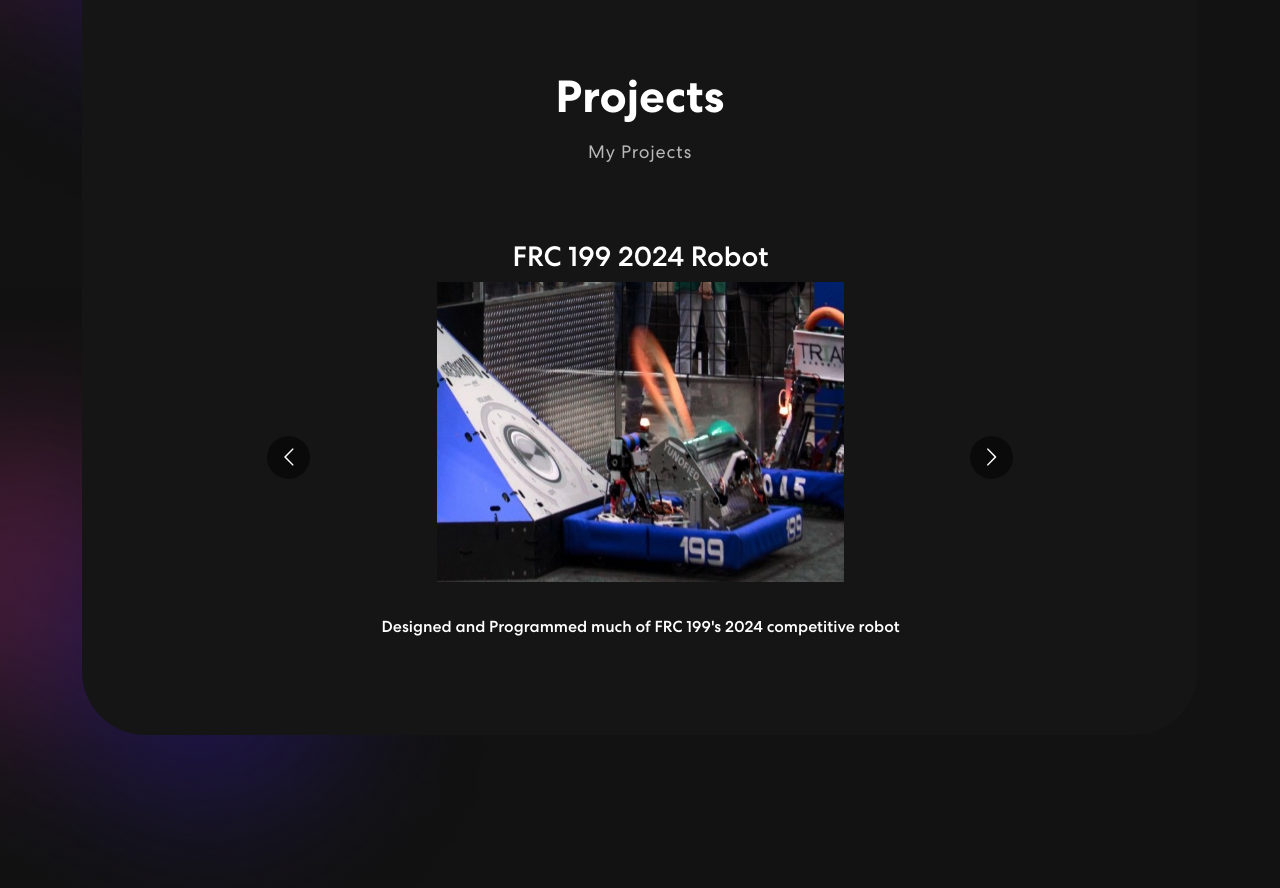
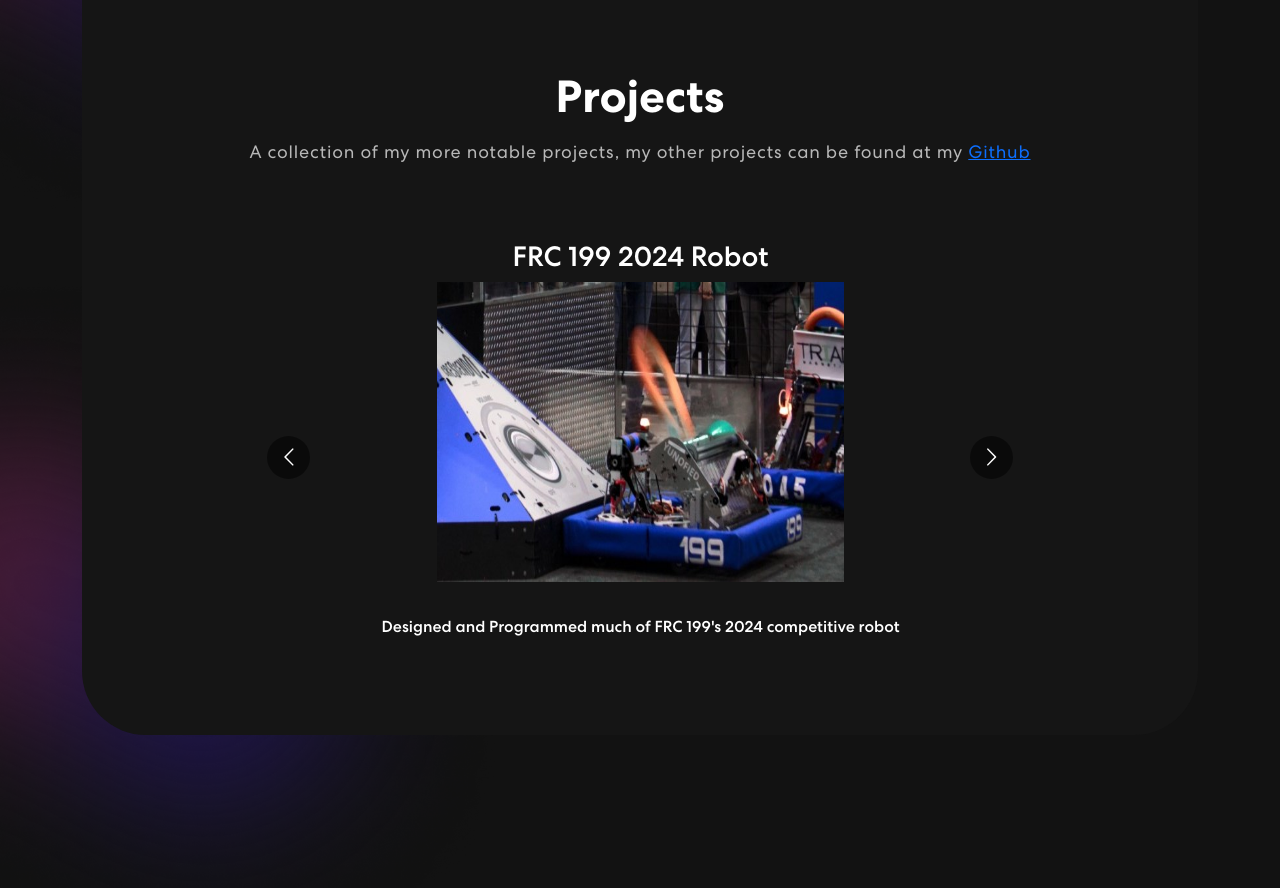
Before and after one commit to BrandonS09/BrandonS09.github.io, a React (Create React App) app: page / in a window 1280 px wide. Shown: the part 1920-2808 px from the top of the page. Built offline with nearby package versions, Linux system fonts and the light colour scheme.

Commit message:
added more projects

```diff
--- a/src/components/Projects.js
+++ b/src/components/Projects.js
@@ -4,6 +4,7 @@ import Carousel from "react-multi-carousel";
 import colorSharp from "../assets/img/color-sharp.png";
 import BHAC from "../assets/img/BHAC.png";
 import Hammerhead from "../assets/img/199.jpg";
+import foodAmendment from "../assets/img/food amendment.jpg"
 
 export const Projects = () => {
     const responsive = {
@@ -33,7 +34,7 @@ export const Projects = () => {
                             <h2>
                                 Projects
                             </h2>
-                            <p>My Projects</p>
+                            <p>A collection of my more notable projects, my other projects can be found at my <a href="https://github.com/BrandonS09" target="_blank">Github</a></p>
                             <Carousel responsive={responsive} infinite={true} className="project-slider">
                                 <div className="item">
                                     <h3>FRC 199 2024 Robot</h3>
@@ -41,14 +42,19 @@ export const Projects = () => {
                                     <h6 className="projText">Designed and Programmed much of FRC 199's 2024 competitive robot</h6>
                                 </div>
                                 <div className="item">
+                                    <h3>BHAC</h3>
+                                    <img src={BHAC} alt="image" className="projectImage" />
+                                    <h6 className="projText">Programmed a desktop application that routinely reminds you to do practices healthy in front of computers. Built with CustomTkinter</h6>
+                                </div>
+                                <div className="item">
+                                    <h3>The Food Amendment</h3>
+                                    <img src={foodAmendment} alt="image" className="projectImage" />
+                                    <h6 className="projText">CruzHacks project which is a website that utilizes AI to generate dietary plans based on your goals. Built with React, OpenAI API, and Firebase</h6>
+                                </div>
+                                <div className="item">
                                     <h3>Custom Designed Robotic Arm</h3>
                                     <img src={projImg3} alt="image" className="projectImage" />
                                     <h6 className="projText">Designed, Programmed, Fabricated, and Wired an intelligent robotic arm, powered by Arduino</h6>
-                                </div>
-                                <div className="item">
-                                    <h3>BHAC</h3>
-                                    <img src={BHAC} alt="image" className="projectImage" />
-                                    <h6 className="projText">Programmed a desktop application that routinely reminds you to do practices healthy in front of computers. Built with CustomTkinter</h6>
                                 </div>
                             </Carousel>
                         </div>
```
Also changed, not shown: src/assets/img/food amendment.jpg (added).
